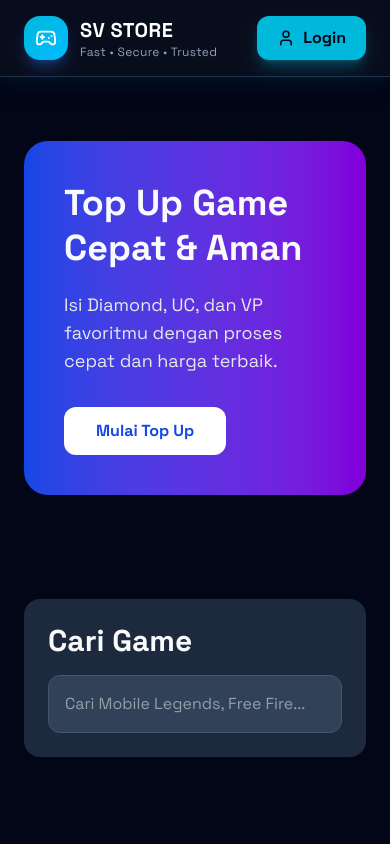
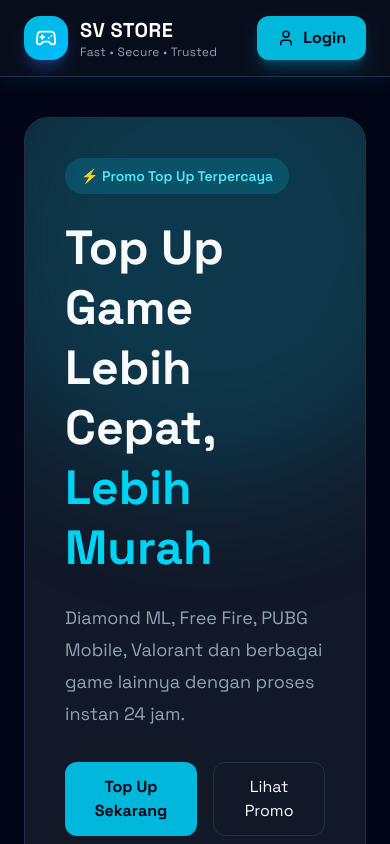
Before and after one commit to aaapeengg/ws-amin, a Next.js app: page / in a window 390 px wide. Shown: the top 844 px of the page. Built offline with nearby package versions, Linux system fonts and the light colour scheme; no server answers; the database is empty.

Commit message:
feat(ui): premium hero slider with dynamic banners

```diff
--- a/app/admin/banner/[id]/page.tsx
+++ b/app/admin/banner/[id]/page.tsx
@@ -1,4 +1,3 @@
-import ToggleBannerButton from "@/components/admin/ToggleBannerButton";
 import { prisma } from "@/lib/prisma";
 import BannerForm from "@/components/admin/BannerForm";
 
--- a/app/admin/components/AdminSidebar.tsx
+++ b/app/admin/components/AdminSidebar.tsx
@@ -39,7 +39,7 @@ export default function AdminSidebar() {
 
       <h1 className="text-2xl font-bold mb-10">
 
-        WS AMIN
+        SV STORE
 
       </h1>
 
--- a/app/page.tsx
+++ b/app/page.tsx
@@ -3,7 +3,6 @@ import SearchGame from "@/components/SearchGame";
 import GameSection from "@/components/GameSection";
 import AllGames from "@/components/AllGames";
 import Features from "@/components/Features";
-import HeroBanner from "@/components/HeroBanner";
 
 export default function Home() {
   return (
--- a/components/Hero.tsx
+++ b/components/Hero.tsx
@@ -1,73 +1,144 @@
-import Image from "next/image";
+import HeroSlider from "@/components/HeroSlider";
 
 export default function Hero() {
   return (
-    <section className="
-      max-w-7xl
-      mx-auto
-      px-6
-      py-16
-    ">
+    <section className="max-w-7xl mx-auto px-6 py-10">
 
       <div className="
         relative
         overflow-hidden
         rounded-3xl
-        bg-gradient-to-r
-        from-blue-700
-        to-purple-700
-        p-10
-        md:p-16
+        bg-[#111827]
+        border
+        border-[#233047]
+        min-h-[430px]
       ">
 
+        {/* Background Glow */}
+        <div className="
+          absolute
+          -top-32
+          -right-24
+          w-[500px]
+          h-[500px]
+          rounded-full
+          bg-cyan-500/20
+          blur-3xl
+        " />
 
         <div className="
-          max-w-2xl
+          absolute
+          -bottom-40
+          -left-20
+          w-[350px]
+          h-[350px]
+          rounded-full
+          bg-sky-500/10
+          blur-3xl
+        " />
+
+        <div className="
           relative
           z-10
+          grid
+          lg:grid-cols-2
+          items-center
+          gap-12
+          h-full
+          p-10
         ">
 
+          {/* Kiri */}
+          <div>
+
+            <span className="
+              inline-flex
+              bg-cyan-500/20
+              text-cyan-300
+              px-4
+              py-2
+              rounded-full
+              text-sm
+              font-semibold
+              mb-6
+            ">
+              ⚡ Promo Top Up Terpercaya
+            </span>
+
             <h1 className="
-            text-4xl
-            md:text-6xl
-            font-bold
+              text-5xl
+              lg:text-6xl
+              font-extrabold
               leading-tight
             ">
               Top Up Game
               <br />
-            Cepat & Aman
+              Lebih Cepat,
+              <span className="text-cyan-400">
+                {" "}Lebih Murah
+              </span>
             </h1>
 
-
             <p className="
-            mt-5
+              mt-6
+              text-slate-400
               text-lg
-            text-gray-200
+              leading-8
             ">
-            Isi Diamond, UC, dan VP favoritmu
-            dengan proses cepat dan harga terbaik.
+              Diamond ML, Free Fire, PUBG Mobile,
+              Valorant dan berbagai game lainnya
+              dengan proses instan 24 jam.
             </p>
 
+            <div className="flex gap-4 mt-8">
 
               <button className="
-            mt-8
-            bg-white
-            text-blue-700
-            px-8
+                bg-cyan-500
+                hover:bg-cyan-400
+                text-slate-950
+                px-7
                 py-3
                 rounded-xl
                 font-bold
-            hover:bg-gray-200
+                transition-all
+                duration-300
+                hover:scale-105
               ">
-            Mulai Top Up
+                Top Up Sekarang
               </button>
 
+              <button className="
+                border
+                border-[#233047]
+                px-7
+                py-3
+                rounded-xl
+                hover:border-cyan-400
+                transition-all
+              ">
+                Lihat Promo
+              </button>
 
             </div>
 
+          </div>
+
+          {/* Kanan */}
+          <div className="
+            flex
+            items-center
+            justify-center
+          ">
+
+            <div className="w-full h-[320px]">
+  <HeroSlider />
+</div>
 
           </div>
 
+        </div>
+
+      </div>
 
     </section>
   );
--- /dev/null
+++ b/components/HeroSlider.tsx
@@ -0,0 +1,98 @@
+"use client";
+
+import { useEffect, useState } from "react";
+import Image from "next/image";
+
+type Banner = {
+  id: string;
+  title: string;
+  image: string;
+};
+
+export default function HeroSlider() {
+  const [banners, setBanners] = useState<Banner[]>([]);
+  const [current, setCurrent] = useState(0);
+
+  useEffect(() => {
+    fetch("/api/admin/banner")
+      .then((res) => res.json())
+      .then(setBanners);
+  }, []);
+
+  useEffect(() => {
+    if (banners.length <= 1) return;
+
+    const timer = setInterval(() => {
+      setCurrent((prev) => (prev + 1) % banners.length);
+    }, 4000);
+
+    return () => clearInterval(timer);
+  }, [banners]);
+
+  if (banners.length === 0) {
+    return (
+      <div className="text-slate-500">
+        Belum ada banner.
+      </div>
+    );
+  }
+
+  return (
+    <div className="relative w-full h-full rounded-3xl overflow-hidden">
+
+      <>
+  <Image
+  key={banners[current].id}
+  src={banners[current].image}
+  alt={banners[current].title}
+  fill
+  className="
+    object-cover
+    transition-opacity
+    duration-700
+  "
+/>
+
+<div
+  className="
+    absolute
+    bottom-5
+    left-1/2
+    -translate-x-1/2
+    flex
+    gap-2
+  "
+>
+  {banners.map((_, index) => (
+    <button
+      key={index}
+      onClick={() => setCurrent(index)}
+      className={`
+        h-2
+        rounded-full
+        transition-all
+        ${
+          current === index
+            ? "bg-cyan-400 w-8"
+            : "bg-white/40 w-2"
+        }
+      `}
+    />
+  ))}
+</div>
+
+  <div
+    className="
+      absolute
+      inset-0
+      bg-gradient-to-r
+      from-black/50
+      via-transparent
+      to-transparent
+    "
+  />
+</>
+
+    </div>
+  );
+}
```
Lines whose indentation alone changed are shown as unchanged.
